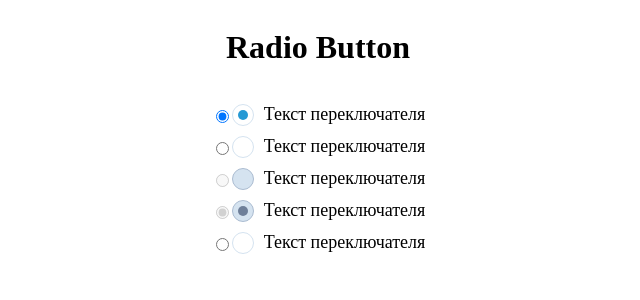
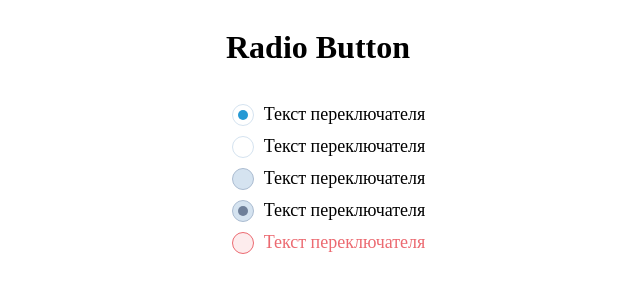
Before and after one commit to Torrex1/vue-buttons, a Vue app: page / in a window 1280 px wide. Shown: the top 300 px of the page, without its empty margins (322-962 px from the left). Built offline with nearby package versions, Linux system fonts and the light colour scheme.

Commit message:
add error radio btn

```diff
--- a/src/App.vue
+++ b/src/App.vue
@@ -32,9 +32,9 @@
       </li>
 
       <li>
-        <input id="rb5" type="radio">
+        <input id="rb5" type="radio" disabled>
         <span class="customRadio"></span>
-        <label for="rb5">Текст переключателя</label>
+        <label for="rb5" style="color: var(--error-border);">Текст переключателя</label>
       </li>
     </ul>
 
@@ -58,7 +58,7 @@
 }
 
 input[type="radio"] {
-  /* display: none; */
+  opacity: 0;
 }
 
 label {
@@ -112,4 +112,13 @@ input[type="radio"]:disabled + .customRadio {
 input[type="radio"]:disabled:checked + .customRadio::before {
   background-color: #6E7F99;
 }
+
+#rb5 + .customRadio {
+  border: 1px solid var(--error-border);
+  background-color: var(--error-bg);
+}
+
+#rb5 + .customRadio::before {
+  background-color: var(--error-bg);
+}
 </style>
--- a/src/assets/base.css
+++ b/src/assets/base.css
@@ -3,4 +3,6 @@
     --radio-bg: #2699D4;
     --disabled-border: #ABBCD1;
     --disabled-bg: #D5E3F0;
+    --error-border: #EC6A71;
+    --error-bg: #FDECED;
 }
```
